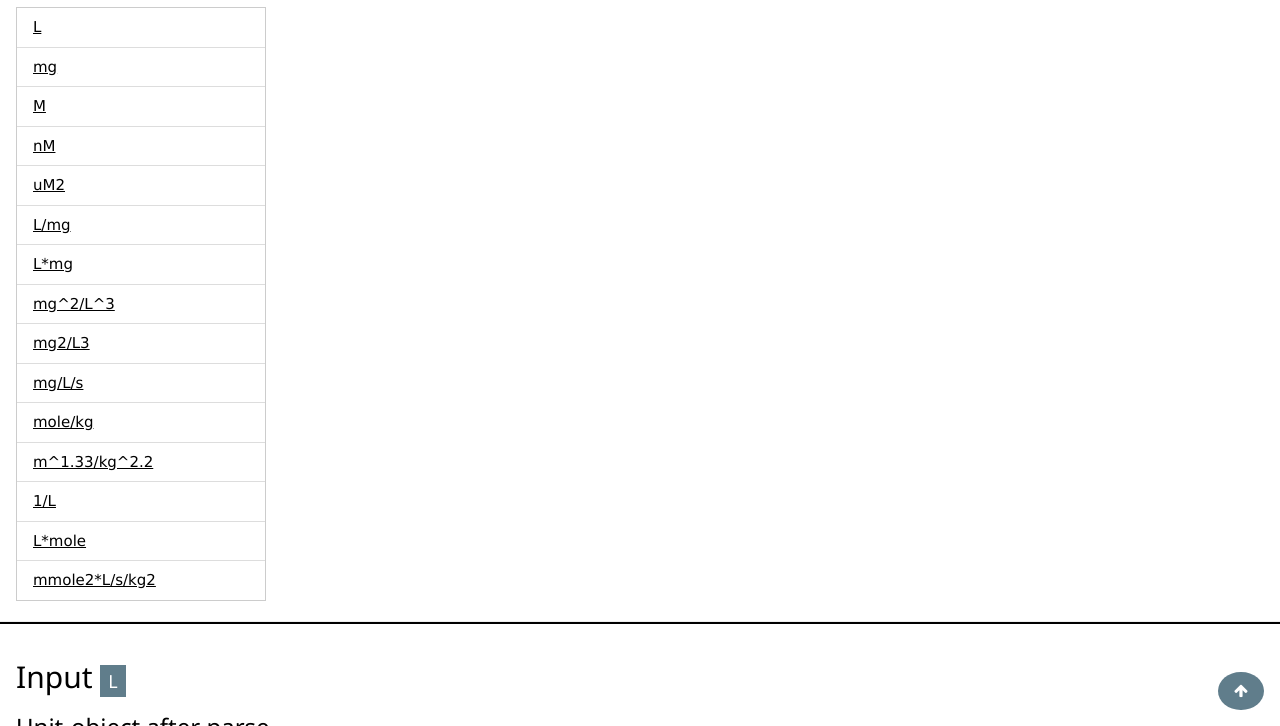
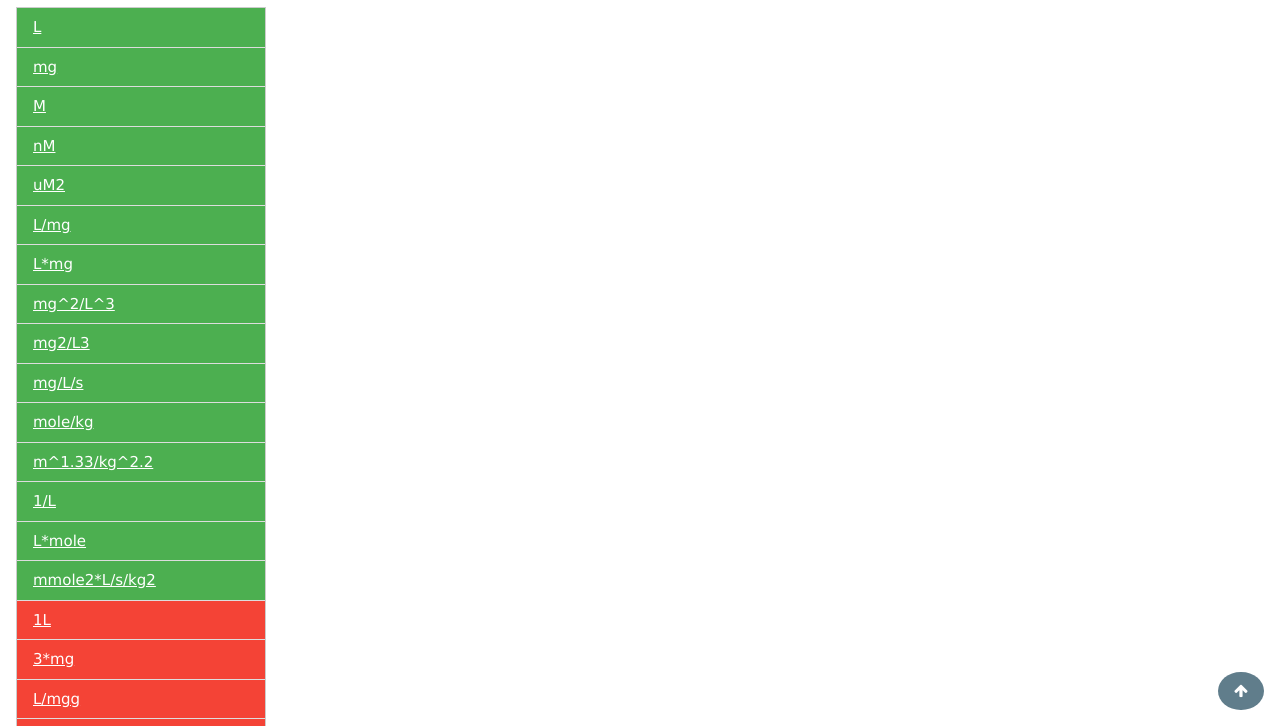
Before and after one commit to insysbio/units-parser, a plain HTML site: page src/index.html in a window 1280 px wide. Shown: the part 67-793 px from the top of the page. Drawn offline with nearby package versions, Linux system fonts and the light colour scheme; some packages are replaced by stand-ins of ours.

Commit message:
validate

```diff
--- a/cases/incorrect examples.js
+++ b/cases/incorrect examples.js
@@ -1,8 +1,7 @@
-examples = [
+incorExamples = [
   "1L", // error: wrong syntax
   "3*mg", // error: wrong syntax
   "L/mgg", // error: unknown unit mgg
-  "mg^2\L^3", // error: wrong syntax
-  "m^.33/kg^2.2", // error: require number before .
-  "mole/1/s" //error: invalid syntax 1/s
+  "mg^2\\L^3", // error: wrong syntax
+  "m^.33/kg^2.2", // error: require number before
 ];
--- a/src/index.html
+++ b/src/index.html
@@ -10,6 +10,7 @@
 
 <!-- Load example -->
 <script src="../cases/correct examples.js"></script>
+<script src="../cases/incorrect examples.js"></script>
 
 <script src="index.js"></script>
 
@@ -36,10 +37,14 @@
 </div>
 <script>
 'use strict'
+create_content(examples, "w3-green");
+create_content(incorExamples, "w3-red");
+function create_content(exampleList, navigateStyle){
   let content = document.getElementById("content"),
       nav = document.getElementById("navigate");
-examples.forEach(function(item) {
+  exampleList.forEach(function(item) {
     let li = document.createElement("li");
+      li.classList.add(navigateStyle);
       let link = document.createElement("a");
       link.setAttribute("href", "#"+item);
       link.appendChild(document.createTextNode(item));
@@ -94,7 +99,11 @@ examples.forEach(function(item) {
     head.appendChild(document.createTextNode("Unit definition"));
     container.appendChild(head);
     let defUnitTextarea = document.createElement("textarea");
-  defUnitTextarea.appendChild(document.createTextNode( stripDOM(new XMLSerializer().serializeToString(un.toSbmlUnitDefinition()))) );
+    let sbmlUnit = un.toSbmlUnitDefinition();
+    if (typeof(sbmlUnit) != "string")
+      defUnitTextarea.appendChild(document.createTextNode( stripDOM(new XMLSerializer().serializeToString(sbmlUnit))) );
+    else
+      defUnitTextarea.appendChild(document.createTextNode(sbmlUnit));
     container.appendChild(defUnitTextarea);
 
     let math = document.createElement("div");
@@ -105,7 +114,7 @@ examples.forEach(function(item) {
 
     content.appendChild(container);
   });
-
+}
 function stripDOM(cont) {
 	cont = cont.replace(/></g, ">\n<");
 	return cont;
--- a/src/index.js
+++ b/src/index.js
@@ -9,32 +9,68 @@ class Unit extends Array  {
   static parseFromString(str) {
     let unit = new Unit();
 
-    console.log("Parse string...");
+    console.log("Parse string ", str, "...");
 
     let items = str.match(/([*/]?(1\/)?[A-Za-z]+[\^]?[\d.]*)/g);
     console.log(" Units and op into str", items);
 
     console.log(" Check connect list of units:", simpleUnits);
-
+    let l = 0, lstr = "";
     items.forEach(function (item) {
       console.log("elementes of unit ", item[0], item.search(/1\//), item.match(/[A-Za-z]+/), item.match(/[\d.]+$/));
 
+
+
+      let kind = item.match(/[A-Za-z]+/)[0],
+          pow = item.match(/[\d.]+$/) && item.match(/[\d.]+$/)[0],
+          exponent = (((item.search(/1\//) != -1) && (item[0] == "/"))  ? 1 : (
+                  ((item.search(/1\//) != -1) || (item[0] == "/")) ? -1 : 1)) * (pow || 1);
+
+      //validate
+      l += item.length;
+      lstr += item;
+      if (kind.match(/^[A-Za-z]+$/) == -1) {
+        writeEr("error: wrong syntax");
+        return unit;
+      }
+      if (!(simpleUnits[kind])) {
+        writeEr("error: unknown unit " + kind);
+        return unit;
+       }
+       console.log(pow);
+       if (String(pow).match(/^[\d]+(.[\d]+)*/)) {
+        writeEr("error: require number before");
+        return unit;
+       }
+
       unit.push({
-        kind: item.match(/[A-Za-z]+/)[0],
-        exponent: (((item.search(/1\//) != -1) && (item[0] == "/"))  ? 1 : (
-                  ((item.search(/1\//) != -1) || (item[0] == "/")) ? -1 : 1)) * ((item.match(/[\d.]+$/) && item.match(/[\d.]+$/)[0]) || 1),
+        "kind": kind,
+        "exponent": exponent,
         scale: 0,
         multiplier: 1
       });
     });
 
-    console.log("res", unit);
+    console.log("res", unit, l, str.length, str, lstr);
+    if (l != str.length) {
+      writeEr("error: wrong syntax");
+      return unit;
+    }
+
     return unit;
+
+
+
+    function writeEr(mess){
+      unit.length = 0;
+      unit.push(mess);
+    }
   };
 
   // serialize unit-object to string of type 'mM^2*L/mg/h^2' is the same as 'mM2*L/mg/h2'
   toString(){
     console.log("to string...");
+    if (typeof(this[0]) == "string") return this[0];
 
     let res = "";
 
@@ -61,6 +97,8 @@ class Unit extends Array  {
   // serialize unit-object to string of type 'mM2_L__mg__h2'
   toHash(){
     console.log("to Hash");
+    if (typeof(this[0]) == "string") return this[0];
+
     let res = "";
 
     this.forEach( function(item){
@@ -86,6 +124,8 @@ class Unit extends Array  {
   // serialize unit-object to string with TeX '\frac{mM^{2} \cdot L}{mg \cdot h^{2}}'
   toTex(){
     console.log("To tex...");
+    if (typeof (this[0]) == "string") return this[0];
+
     let res = "",
         numerator = "",
         denominator = "", elem;
@@ -129,6 +169,9 @@ class Unit extends Array  {
   // transform to sbml units
   toSbmlUnits(){
     console.log("To sbml unit...");
+
+    if (typeof(this[0]) == "string") return this[0];
+
     let sbmlUnit = [],
     newUnit = {
       kind: "",
@@ -160,6 +203,8 @@ class Unit extends Array  {
 
   // serialize unit-object to string with TeX '\frac{mM^{2} L}{mg h^{2}}'
   toSbmlUnitDefinition(){
+    if (typeof (this[0]) == "string") return this[0];
+
     let i, units = this.toSbmlUnits();
 
     let defUnit = document.implementation.createDocument(null, "unitDefinition");
```
Lines whose indentation alone changed are shown as unchanged.
